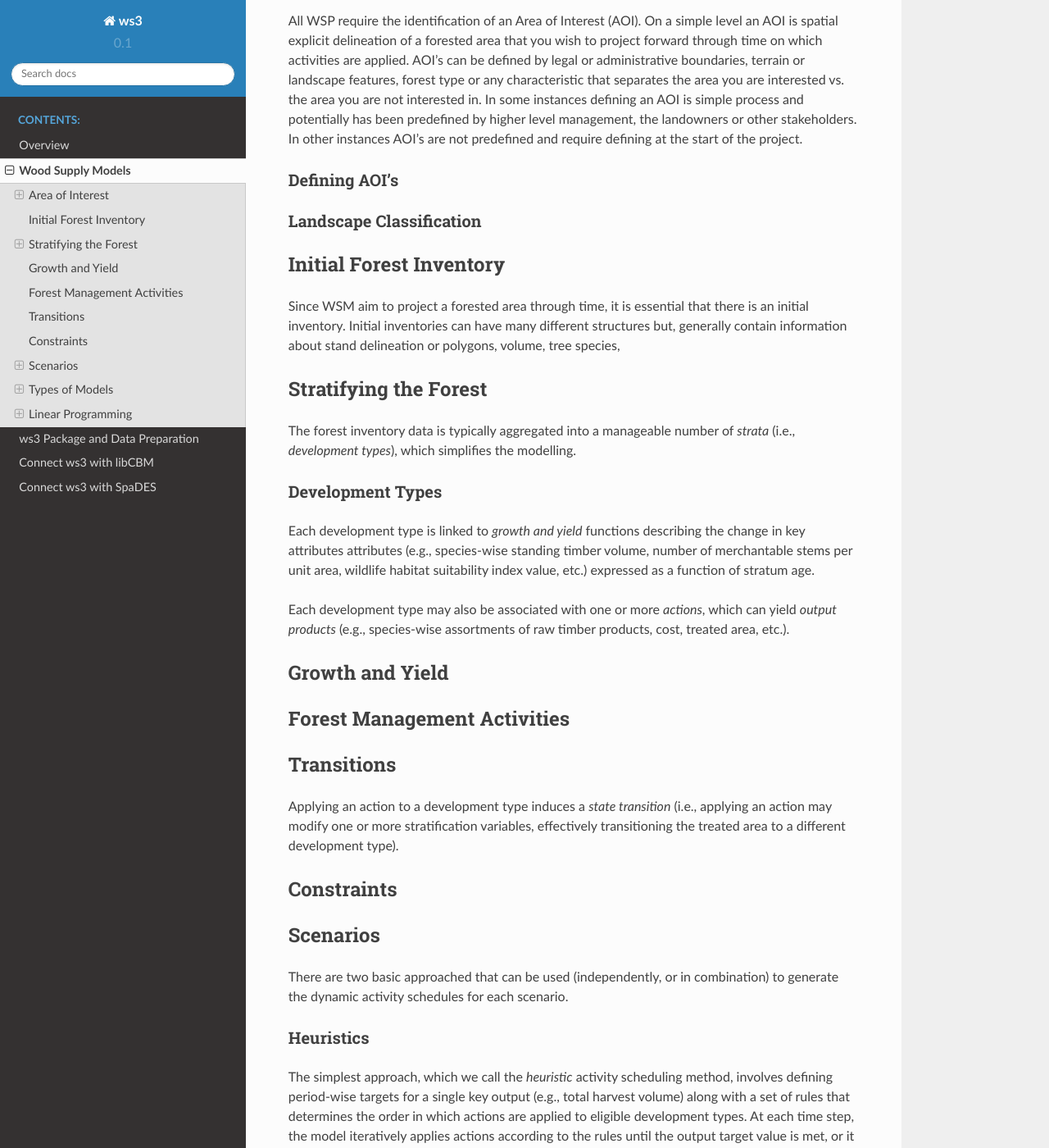
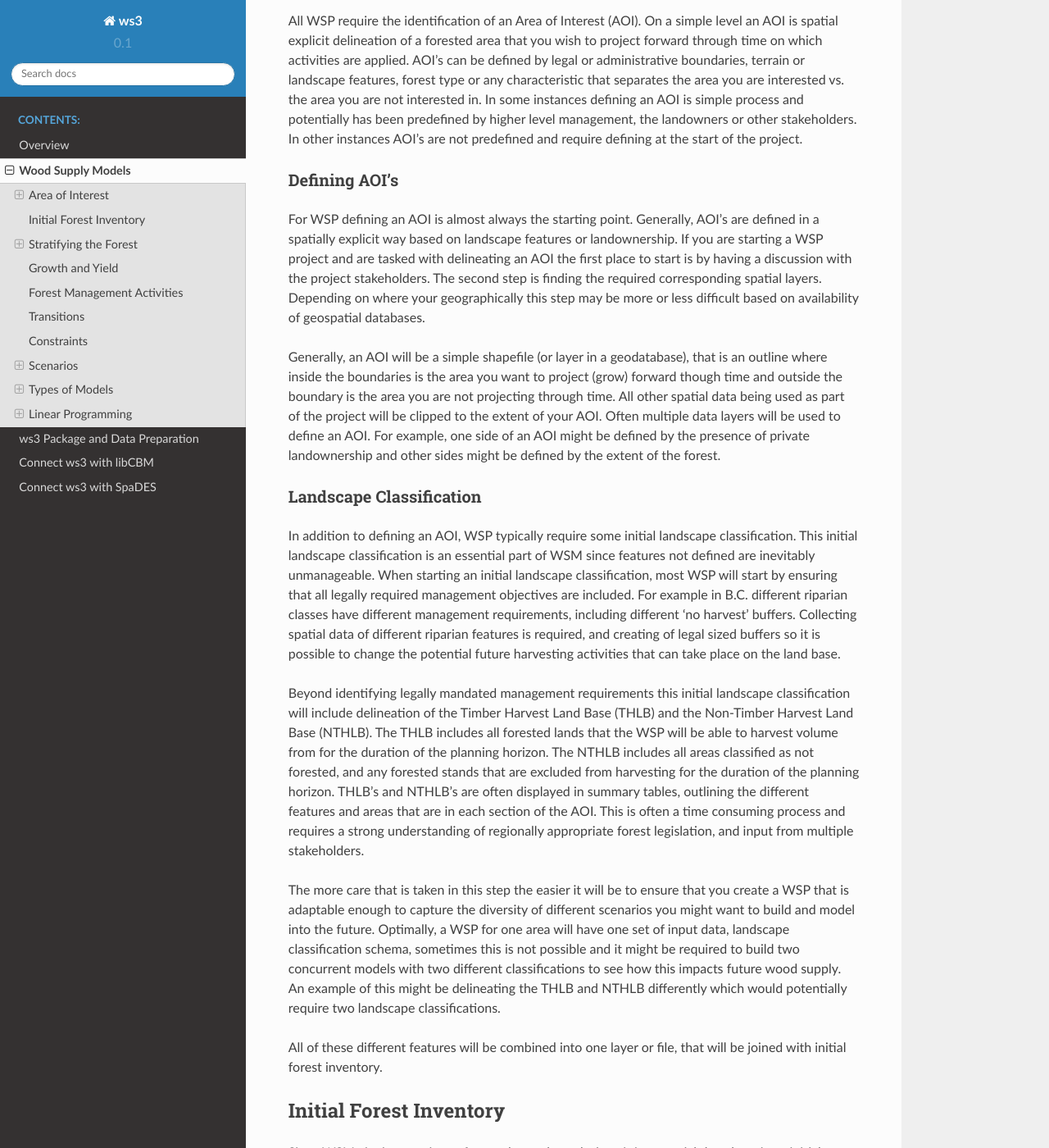
Before and after one commit to UBC-FRESH/ws3, a Sphinx documentation site: the page built from docs/source/Chapt1.rst, in a window 1280 px wide and 1400 px high, scrolled down 418 px. Shown: the whole window at 82% size. Built offline with Sphinx 7.4.7 and the Read the Docs theme 2.0.0, drawn with Linux system fonts in a browser that asks for light colours; pages that are not in the unit, such as notebooks, are missing from menus; some of the changed text lies outside the part shown.

Commit message:
Add files via upload

```diff
--- a/docs/source/Chapt1.rst
+++ b/docs/source/Chapt1.rst
@@ -12,15 +12,24 @@ All WSP require the identification of an Area of Interest (AOI). On a simple lev
 
 Defining AOI's
 ----------------
+For WSP defining an AOI is almost always the starting point. Generally, AOI's are defined in a spatially explicit way based on landscape features or landownership. If you are starting a WSP project and are tasked with delineating an AOI the first place to start is by having a discussion with the project stakeholders. The second step is finding the required corresponding spatial layers. Depending on where your geographically this step may be more or less difficult based on availability of geospatial databases.
 
+Generally, an AOI will be a simple shapefile (or layer in a geodatabase), that is an outline where inside the boundaries is the area you want to project (grow) forward though time and outside the boundary is the area you are not projecting through time. All other spatial data being used as part of the project will be clipped to the extent of your AOI. Often multiple data layers will be used to define an AOI. For example, one side of an AOI might be defined by the presence of private landownership and other sides might be defined by the extent of the forest.
 
 Landscape Classification
 ----------------
+In addition to defining an AOI, WSP typically require some initial landscape classification. This initial landscape classification is an essential part of WSM since features not defined are inevitably unmanageable. When starting an initial landscape classification, most WSP will start by ensuring that all legally required management objectives are included. For example in B.C. different riparian classes have different management requirements, including different 'no harvest' buffers. Collecting spatial data of different riparian features is required, and creating of legal sized buffers so it is possible to change the potential future harvesting activities that can take place on the land base.
+
+Beyond identifying legally mandated management requirements this initial landscape classification will include delineation of the Timber Harvest Land Base (THLB) and the Non-Timber Harvest Land Base (NTHLB). The THLB includes all forested lands that the WSP will be able to harvest volume from for the duration of the planning horizon. The NTHLB includes all areas classified as not forested, and any forested stands that are excluded from harvesting for the duration of the planning horizon. THLB's and NTHLB's are often displayed in summary tables, outlining the different features and areas that are in each section of the AOI.  This is often a time consuming process and requires a strong understanding of regionally appropriate forest legislation, and input from multiple stakeholders.
+
+The more care that is taken in this step the easier it will be to ensure that you create a WSP that is adaptable enough to capture the diversity of different scenarios you might want to build and model into the future. Optimally, a WSP for one area will have one set of input data, landscape classification schema, sometimes this is not possible and it might be required to build two concurrent models with two different classifications to see how this impacts future wood supply. An example of this might be delineating the THLB and NTHLB differently which would potentially require two landscape classifications.
+
+All of these different features will be combined into one layer or file, that will be joined with initial forest inventory.
 
 Initial Forest Inventory
 ================
 
-Since WSM aim to project a forested area through time, it is essential that there is an initial inventory. Initial inventories can have many different structures but, generally contain information about stand delineation or polygons, volume, tree species,
+Since WSM aim is to project a forested area through time, it is essential that there is an initial inventory. Initial inventories can have many different structures but, generally contain information about stand delineation or polygons, volume, and tree species.
 
 Stratifying the Forest
 ================
```
